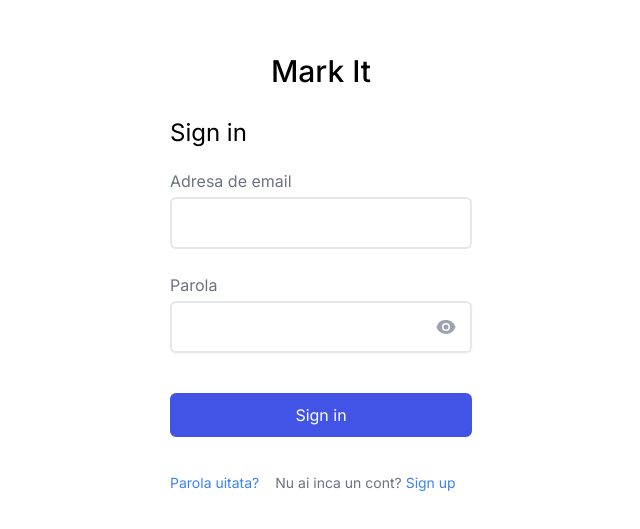
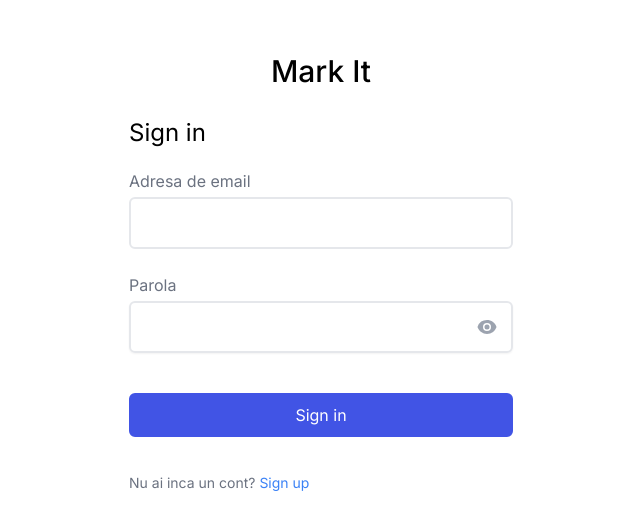
Before and after one commit to Echipa-Team-ASE/Mark-It, a Next.js app: page /login in a window 1280 px wide. Shown: the part 119-648 px from the top of the page, without its empty margins (319-959 px from the left). Built offline with nearby package versions, Linux system fonts and the light colour scheme.

Commit message:
Login design done

```diff
--- a/app/(auth)/login/LoginForm.tsx
+++ b/app/(auth)/login/LoginForm.tsx
@@ -57,7 +57,7 @@ export default function LoginForm() {
 
   return (
     <div className="flex justify-center items-center min-h-screen bg-cover bg-center">
-      <div className="max-w-lg bg-white px-8 py-10 sm:px-16 sm:rounded-md">
+      <div className="max-w-lg bg-white px-8 py-10 sm:px-16 sm:rounded-md grow">
         <div className="flex flex-row items-center gap-3 justify-center">
           <h1 className="text-xl md:text-3xl font-medium">Mark It</h1>
         </div>
@@ -145,12 +145,12 @@ export default function LoginForm() {
           </div>
         </Form>
         <div className="flex flex-row gap-4 flex-wrap items-center text-sm py-4">
-          <Link
+          {/* <Link
             href="/forgot-password"
             className="text-blue-500 hover:underline underline-offset-4"
           >
             Parola uitata?
-          </Link>
+          </Link> */}
           <p className="text-gray-500">
             Nu ai inca un cont?{" "}
             <Link
--- a/app/(auth)/login/page.tsx
+++ b/app/(auth)/login/page.tsx
@@ -11,7 +11,7 @@ export default async function LoginPage() {
     // }
 
     return (
-        <main className="">
+        <main className="min-h-screen">
             <LoginForm />
         </main>
     );
```
